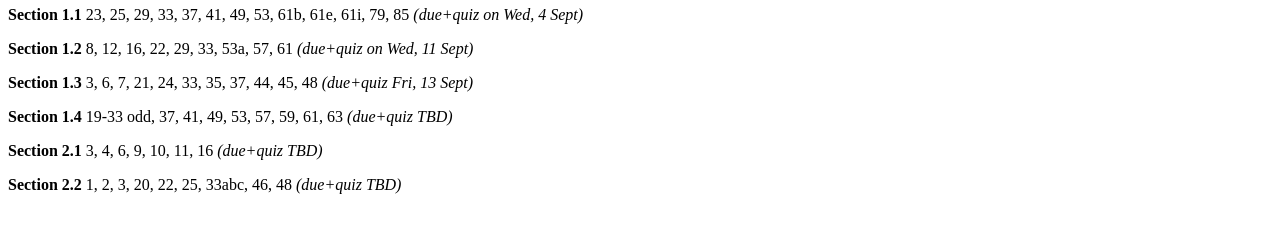
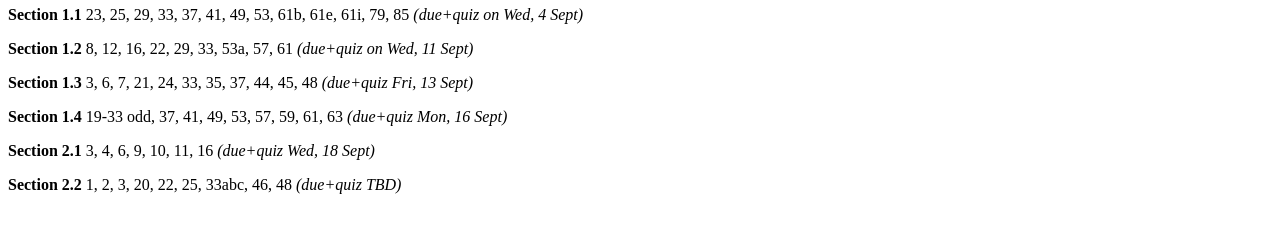
Before and after one commit to danielmichaelcicala/danielmichaelcicala.github.io, a Jekyll site: the page assets/hw_calc02_f19.html, which Jekyll copies as it is, in a window 1280 px wide. Shown: the part 126-359 px from the top of the page. Built offline with Jekyll 4.4.1, drawn with Linux system fonts in a browser that asks for light colours.

Commit message:
updated hws

```diff
--- a/assets/hw_calc02_f19.html
+++ b/assets/hw_calc02_f19.html
@@ -19,8 +19,8 @@ pandoc hw_calc02_f19.md -f markdown -t html -s -o hw_calc02_f19.html
 <p><strong>Section 1.1</strong> 23, 25, 29, 33, 37, 41, 49, 53, 61b, 61e, 61i, 79, 85 <em>(due+quiz on Wed, 4 Sept)</em></p>
 <p><strong>Section 1.2</strong> 8, 12, 16, 22, 29, 33, 53a, 57, 61 <em>(due+quiz on Wed, 11 Sept)</em></p>
 <p><strong>Section 1.3</strong> 3, 6, 7, 21, 24, 33, 35, 37, 44, 45, 48 <em>(due+quiz Fri, 13 Sept)</em></p>
-<p><strong>Section 1.4</strong> 19-33 odd, 37, 41, 49, 53, 57, 59, 61, 63 <em>(due+quiz TBD)</em></p>
-<p><strong>Section 2.1</strong> 3, 4, 6, 9, 10, 11, 16 <em>(due+quiz TBD)</em></p>
+<p><strong>Section 1.4</strong> 19-33 odd, 37, 41, 49, 53, 57, 59, 61, 63 <em>(due+quiz Mon, 16 Sept)</em></p>
+<p><strong>Section 2.1</strong> 3, 4, 6, 9, 10, 11, 16 <em>(due+quiz Wed, 18 Sept)</em></p>
 <p><strong>Section 2.2</strong> 1, 2, 3, 20, 22, 25, 33abc, 46, 48 <em>(due+quiz TBD)</em></p>
 </body>
 </html>
--- a/assets/hw_calc07_f19.html
+++ b/assets/hw_calc07_f19.html
@@ -19,8 +19,8 @@ pandoc hw_calc07_f19.md -f markdown -t html -s -o hw_calc07_f19.html
 <p><strong>Section 1.1</strong> 23, 25, 29, 33, 37, 41, 49, 53, 61b, 61e, 61i, 79, 85 <em>(due+quiz on Wed, 4 Sept)</em></p>
 <p><strong>Section 1.2</strong> 8, 12, 16, 22, 29, 33, 53a, 57, 61 <em>(due+quiz on Wed, 11 Sept)</em></p>
 <p><strong>Section 1.3</strong> 3, 6, 7, 21, 24, 33, 35, 37, 44, 45, 48 <em>(due+quiz Fri, 13 Sept)</em></p>
-<p><strong>Section 1.4</strong> 19-33 odd, 37, 41, 49, 53, 57, 59, 61, 63 <em>(due+quiz TBD)</em></p>
-<p><strong>Section 2.1</strong> 3, 4, 6, 9, 10, 11, 16 <em>(due+quiz TBD)</em></p>
+<p><strong>Section 1.4</strong> 19-33 odd, 37, 41, 49, 53, 57, 59, 61, 63 <em>(due+quiz Mon, 16 Sept)</em></p>
+<p><strong>Section 2.1</strong> 3, 4, 6, 9, 10, 11, 16 <em>(due+quiz Wed, 18 Sept)</em></p>
 <p><strong>Section 2.2</strong> 1, 2, 3, 20, 22, 25, 33abc, 46, 48 <em>(due+quiz TBD)</em></p>
 </body>
 </html>
--- a/assets/hw_stat_f19.html
+++ b/assets/hw_stat_f19.html
@@ -13,12 +13,12 @@
 </div>
 <!---
 Convert to html by running
-pandoc f19-222804_hw.md -f markdown -t html -s -o f19-222804_hw.html
+pandoc hw_stat_f19.md -f markdown -t html -s -o hw_stat_f19.html
 --->
 <p>This document will be updated throughout the semester, so always be checking it. It contains the assigned homework for each section and due dates. As stated on the syllabus, homework is only graded for completion.</p>
 <p><strong>Section 1.1</strong> 1.9, 1.10, 1.11, 1.12, 1.14 <em>(due+quiz on Wed, 4 Sept)</em></p>
 <p><strong>Section 1.2</strong> 1.25, 1.26, 1.32, 1.33, 1.41, 1.42 <em>(due+quiz on Wed, 11 Sept)</em></p>
-<p><strong>Section 1.3</strong> 1.57, 1.59, 1.61, 1.65, 1.69, 1.70, 1.75, 1.76 <em>(due+quiz TBD)</em></p>
+<p><strong>Section 1.3</strong> 1.57, 1.59, 1.61, 1.65, 1.69, 1.70, 1.75, 1.76 <em>(due+quiz Mon, 16 Sept)</em> + Note: see blackboard announcement to get data for 1.57, 1.59, and 1.61</p>
 <p><strong>Section 2.1</strong> 2.5, 2.6, 2.8, 2.9 <em>(due+quiz TBD)</em></p>
 </body>
 </html>
--- a/assets/reports_stat_f19.html
+++ b/assets/reports_stat_f19.html
@@ -13,12 +13,12 @@
 </div>
 <!---
 Convert to html by running
-$ pandoc f19-222804_reports.md -f markdown -t html -s -o f19-222804_reports.html
+pandoc reports_stat_f19.md -f markdown -t html -s -o reports_stat_f19.html
 --->
 <p>This document contains every RStudio report. If a section is not listed, then there is no associated report.</p>
 <p>We indicat which reports do not have a component to submit or, for those that do, its due date. Due dates will be updated throughout the semester.</p>
 <p><strong>Section 0</strong> <em>(nothing to submit)</em></p>
-<p><strong>Section 1.2</strong> <em>(due TBD)</em></p>
+<p><strong>Section 1.2</strong> <em>(due Mon, 16 Sep)</em></p>
 <p><strong>Section 1.3</strong> <em>(due TBD)</em></p>
 <p><strong>Section 1.4</strong> <em>(nothing to submit)</em></p>
 <p><strong>Section 2.2</strong> <em>(nothing to submit)</em></p>
```
